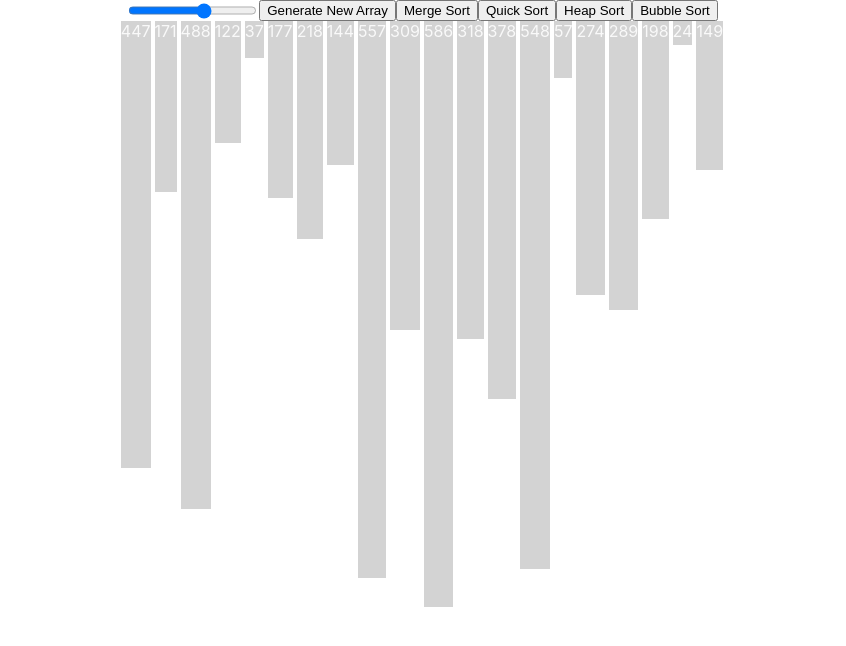
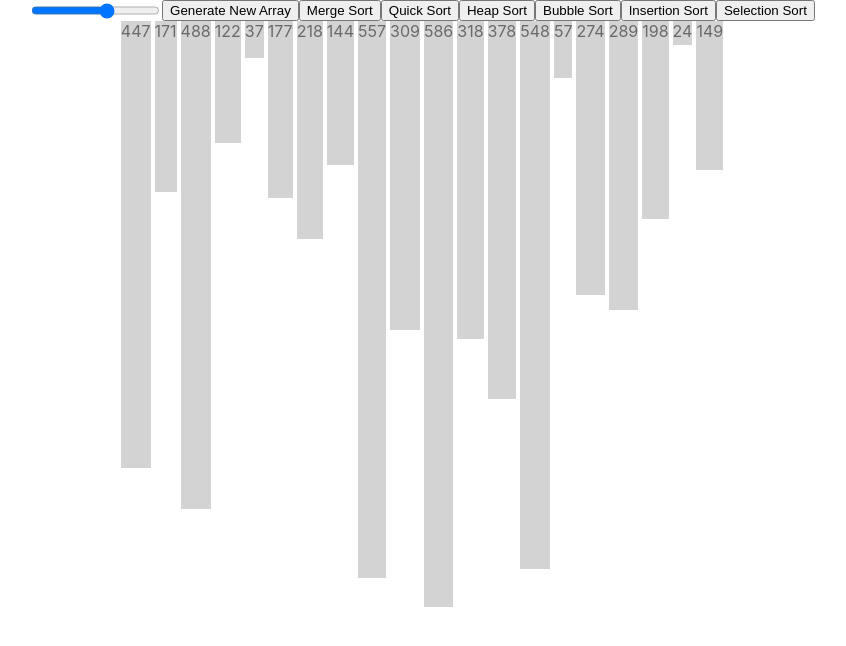
Before and after one commit to FirstBoy1/sorting_visualizer, a React (Create React App) app: page / in a window 1280 px wide. Shown: the top 646 px of the page, without its empty margins (218-1064 px from the left). Built offline with nearby package versions, Linux system fonts and the light colour scheme.

Commit message:
added bubble, selection, insertion sort algo

```diff
--- a/src/App.css
+++ b/src/App.css
@@ -15,5 +15,6 @@
   width: fit-content;
   margin: 0 2px;
   background-color: lightgray;
-  color: #f9f9f9;
+  /* color: #f9f9f9; */
+  color: rgba(0, 0, 0, 0.5);
 }
--- a/src/App.js
+++ b/src/App.js
@@ -34,15 +34,11 @@ function App() {
       const { comparison, swap } = animations[i];
       console.log(comparison, swap);
       setTimeout(() => {
-        // arrayBars[comparison[0]].style.backgroundColor = 'red';
-        // arrayBars[comparison[1]].style.backgroundColor = 'red';
         setTimeout(() => {
           arrayBars[swap[0]].style.height = `${array[swap[0]]}px`;
           arrayBars[swap[1]].style.height = `${array[swap[1]]}px`;
           arrayBars[swap[0]].textContent = `${array[swap[0]]}`;
           arrayBars[swap[1]].textContent = `${array[swap[1]]}`;
-          // arrayBars[swap[0]].style.backgroundColor = 'green';
-          // arrayBars[swap[1]].style.backgroundColor = 'green';
         }, i * 10);
       }, i * 10);
     }
@@ -50,7 +46,66 @@ function App() {
 
   const quickSort = () => {};
   const heapSort = () => {};
-  const bubbleSort = () => {};
+
+  const bubbleSort = () => {
+    const animations = sortingAlgorithms.bubbleSort(array);
+    const arrayBars = document.querySelectorAll('.arrayContainer__bar');
+    for (let i = 0; i < animations.length; i++) {
+      const { /* comparison, */ swap } = animations[i];
+      setTimeout(() => {
+        setTimeout(() => {
+          if (swap) {
+            console.log(array[swap[0]], array[swap[1]]);
+            arrayBars[swap[0]].style.height = `${array[swap[0]]}px`;
+            arrayBars[swap[1]].style.height = `${array[swap[1]]}px`;
+            arrayBars[swap[0]].textContent = `${array[swap[0]]}`;
+            arrayBars[swap[1]].textContent = `${array[swap[1]]}`;
+          } else {
+          }
+        }, i * 10);
+      }, i * 10);
+    }
+  };
+
+  const insertionSort = () => {
+    const animations = sortingAlgorithms.insertionSort(array);
+    const arrayBars = document.querySelectorAll('.arrayContainer__bar');
+    for (let i = 0; i < animations.length; i++) {
+      const { /* comparison, */ swap } = animations[i];
+      setTimeout(() => {
+        setTimeout(() => {
+          if (swap) {
+            console.log(array[swap[0]], array[swap[1]]);
+            arrayBars[swap[0]].style.height = `${array[swap[0]]}px`;
+            arrayBars[swap[1]].style.height = `${array[swap[1]]}px`;
+            arrayBars[swap[0]].textContent = `${array[swap[0]]}`;
+            arrayBars[swap[1]].textContent = `${array[swap[1]]}`;
+          } else {
+          }
+        }, i * 10);
+      }, i * 10);
+    }
+  };
+
+  const selectionSort = () => {
+    const animations = sortingAlgorithms.selectionSort(array);
+    const arrayBars = document.querySelectorAll('.arrayContainer__bar');
+    for (let i = 0; i < animations.length; i++) {
+      const { /* comparison, */ swap } = animations[i];
+      setTimeout(() => {
+        setTimeout(() => {
+          if (swap) {
+            console.log(array[swap[0]], array[swap[1]]);
+            arrayBars[swap[0]].style.height = `${array[swap[0]]}px`;
+            arrayBars[swap[1]].style.height = `${array[swap[1]]}px`;
+            arrayBars[swap[0]].textContent = `${array[swap[0]]}`;
+            arrayBars[swap[1]].textContent = `${array[swap[1]]}`;
+          } else {
+          }
+        }, i * 10);
+      }, i * 10);
+    }
+  };
 
   return (
     <div className="app">
@@ -67,6 +122,8 @@ function App() {
         <button onClick={() => quickSort()}>Quick Sort</button>
         <button onClick={() => heapSort()}>Heap Sort</button>
         <button onClick={() => bubbleSort()}>Bubble Sort</button>
+        <button onClick={() => insertionSort()}>Insertion Sort</button>
+        <button onClick={() => selectionSort()}>Selection Sort</button>
       </div>
       <div className="arrayContainer">
         {array.map((value, idx) => (
--- a/src/sortingAlgorithms.js
+++ b/src/sortingAlgorithms.js
@@ -1,3 +1,52 @@
+// Bubble Sort
+export function bubbleSort(arr) {
+  const animations = [];
+  for (let i = 0; i < arr.length - 1; i++) {
+    for (let j = i + 1; j < arr.length; j++) {
+      const animation = { comparison: [i, j] };
+      if (arr[j] < arr[i]) {
+        animation.swap = [i, j];
+        [arr[i], arr[j]] = [arr[j], arr[i]];
+      }
+      animations.push(animation);
+    }
+  }
+
+  return animations;
+}
+
+// Insertion Sort
+export function insertionSort(arr) {
+  const animations = [];
+
+  for (let i = 1; i < arr.length; i++) {
+    let j = i;
+    while (arr[j] < arr[j - 1]) {
+      animations.push({ comparison: [j, j - 1], swap: [j, j - 1] });
+      [arr[j], arr[j - 1]] = [arr[j - 1], arr[j]];
+      j -= 1;
+    }
+  }
+
+  return animations;
+}
+
+// Selection Sort
+export function selectionSort(arr) {
+  const animations = [];
+  for (let i = 0; i < arr.length; i++) {
+    let swapIdx = i;
+    for (let j = i; j < arr.length; j++) {
+      if (arr[j] < arr[swapIdx]) swapIdx = j;
+    }
+    animations.push({ swap: [i, swapIdx] });
+    [arr[i], arr[swapIdx]] = [arr[swapIdx], arr[i]];
+  }
+
+  return animations;
+}
+
+// Merge Sort
 export function mergeSort(arr) {
   if (arr.length <= 1) return arr;
   const animations = [];
```
